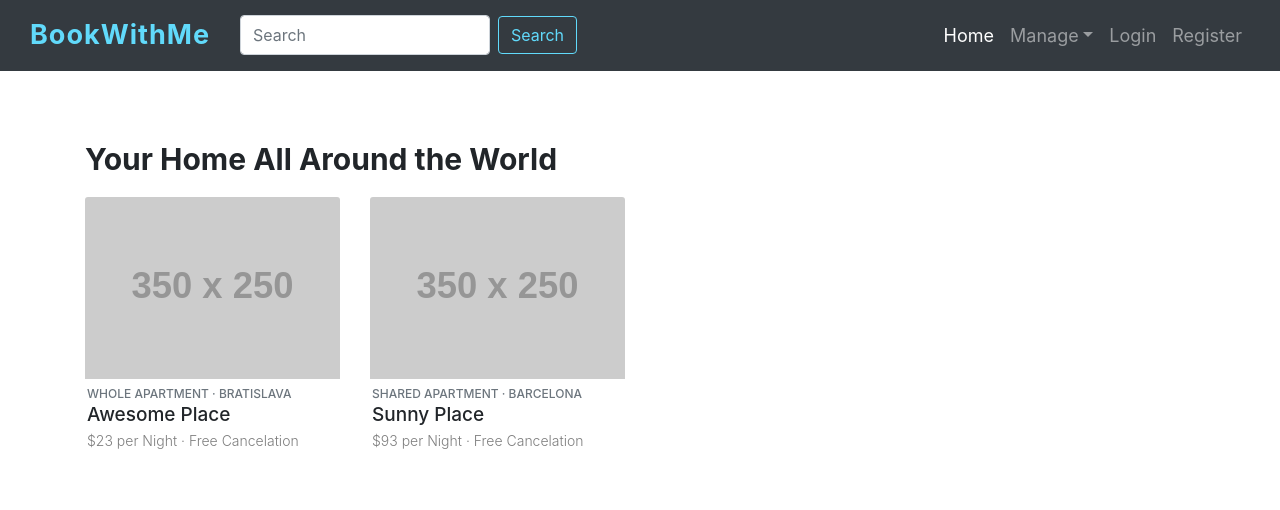
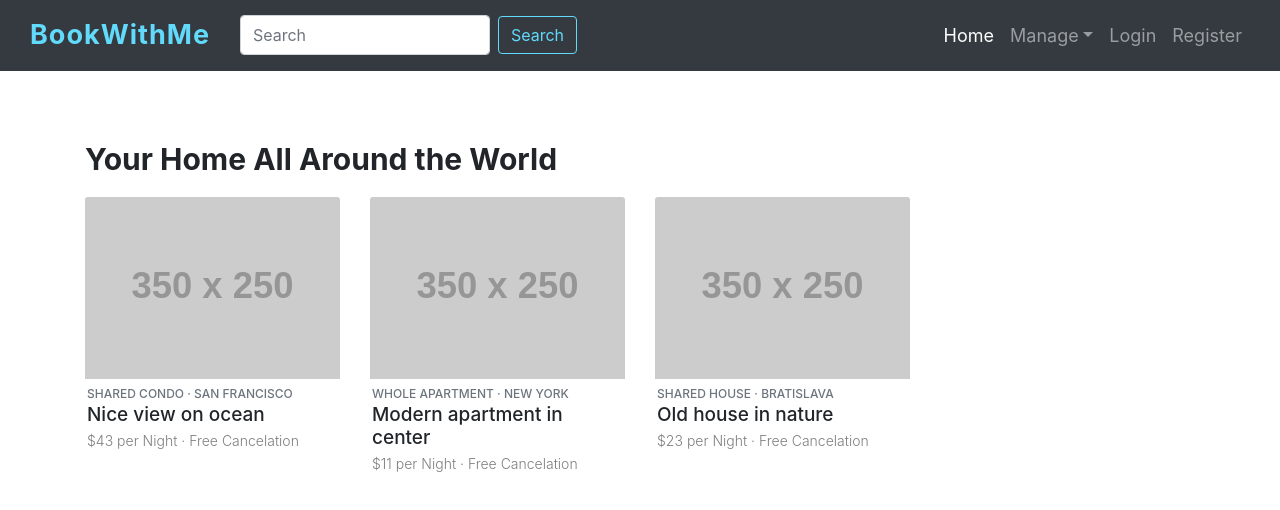
Before and after one commit to khushboo1510/book-with-me, a React (Create React App) app: page / in a window 1280 px wide. Shown: the top 510 px of the page. Built offline with nearby package versions, Linux system fonts and the light colour scheme.

Commit message:
populated acrds data dynamically and created functional component for Rental Card

```diff
--- /dev/null
+++ b/src/components/rental/RentalCard.js
@@ -0,0 +1,26 @@
+
+import React from 'react';
+
+const RentalCard = (props) => {
+
+  const {rental} = props;
+  return (
+    <div key={rental._id} className="col-md-3">
+      <div className="card bwm-card">
+        <img
+          className="card-img-top"
+          src={rental.image}
+          alt={rental.title} />
+        <div className="card-body">
+        <h6 className="card-subtitle mb-0 text-muted">
+          {rental.shared ? 'Shared' : 'Whole'} {rental.category} &#183; {rental.city}
+        </h6>
+          <h5 className="card-title big-font">{rental.title}</h5>
+          <p className="card-text">${rental.dailyPrice} per Night &#183; Free Cancelation</p>
+        </div>
+      </div>
+    </div>
+  )
+}
+
+export default RentalCard
--- a/src/pages/RentalHome.js
+++ b/src/pages/RentalHome.js
@@ -1,35 +1,63 @@
 
 
 import React from 'react';
-
+import RentalCard from '../components/rental/RentalCard.js'
 class RentalHome extends React.Component {
 
+  constructor() {
+    super();
+    this.state = {
+      rentals: [{
+        _id: 1,
+        title: "Nice view on ocean",
+        city: "San Francisco",
+        category: "condo",
+        image: "http://via.placeholder.com/350x250",
+        numOfRooms: 4,
+        shared: true,
+        description: "Very nice apartment in center of the city.",
+        dailyPrice: 43
+      },
+      {
+        _id: 2,
+        title: "Modern apartment in center",
+        city: "New York",
+        category: "apartment",
+        image: "http://via.placeholder.com/350x250",
+        numOfRooms: 1,
+        shared: false,
+        description: "Very nice apartment in center of the city.",
+        dailyPrice: 11
+      },
+      {
+        _id: 3,
+        title: "Old house in nature",
+        city: "Bratislava",
+        category: "house",
+        image: "http://via.placeholder.com/350x250",
+        numOfRooms: 5,
+        shared: true,
+        description: "Very nice apartment in center of the city.",
+        dailyPrice: 23
+      }]
+    }
+  }
+
+  renderRentals = (rentals) =>
+    rentals.map(rental =>
+      <RentalCard rental = {rental} />
+    );
+
+
   render() {
+    const {rentals} = this.state;
+
     return(
       <div className="card-list">
         <div className="container">
           <h1 className="page-title">Your Home All Around the World</h1>
           <div className="row">
-            <div className="col-md-3">
-              <div className="card bwm-card">
-                <img className="card-img-top" src="http://via.placeholder.com/350x250" alt="Card image cap" />
-                <div className="card-body">
-                  <h6 className="card-subtitle mb-0 text-muted">Whole Apartment &#183; Bratislava</h6>
-                  <h5 className="card-title big-font">Awesome Place</h5>
-                  <p className="card-text">$23 per Night &#183; Free Cancelation</p>
-                </div>
-              </div>
-            </div>
-            <div className="col-md-3">
-              <div className="card bwm-card">
-                <img className="card-img-top" src="http://via.placeholder.com/350x250" alt="Card image cap" />
-                <div className="card-body">
-                  <h6 className="card-subtitle mb-0 text-muted">Shared Apartment &#183; Barcelona</h6>
-                  <h5 className="card-title big-font">Sunny Place</h5>
-                  <p className="card-text">$93 per Night &#183; Free Cancelation</p>
-                </div>
-              </div>
-            </div>
+            {this.renderRentals(rentals)}
           </div>
         </div>
       </div>
```
